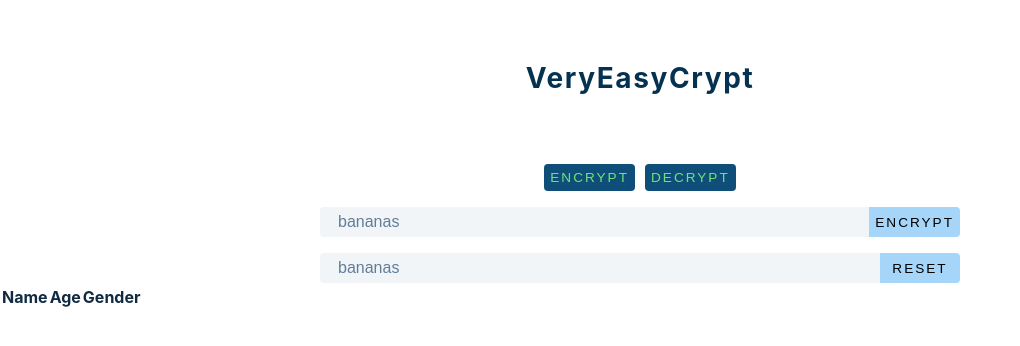
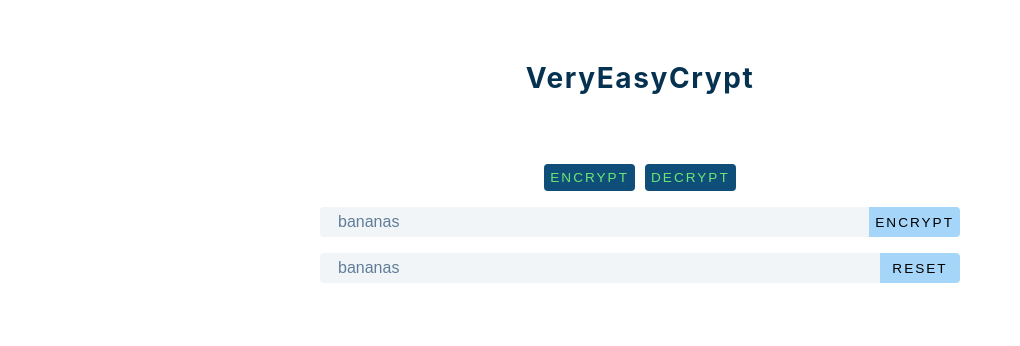
Before and after one commit to Asduyt/hackathonProject, a React (Create React App) app in the folder veryeasycrypt/: page / in a window 1280 px wide. Shown: the top 346 px of the page, without its empty margins (0-1020 px from the left). Built offline with nearby package versions, Linux system fonts and the light colour scheme.

Commit message:
delete table

```diff
--- a/veryeasycrypt/src/App.js
+++ b/veryeasycrypt/src/App.js
@@ -74,14 +74,6 @@ function App() {
           </button>
         </div>
       </form>
-
-      <table>
-        <tr>
-          <th>Name</th>
-          <th>Age</th>
-          <th>Gender</th>
-        </tr>
-      </table>
     </div>
   );
 }
```
